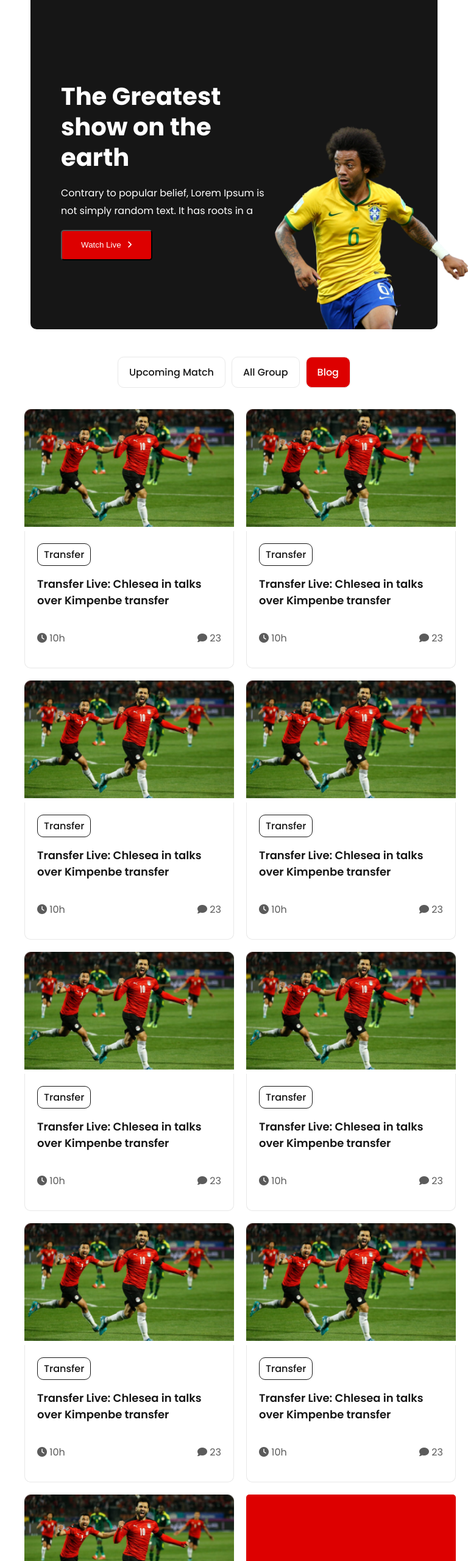
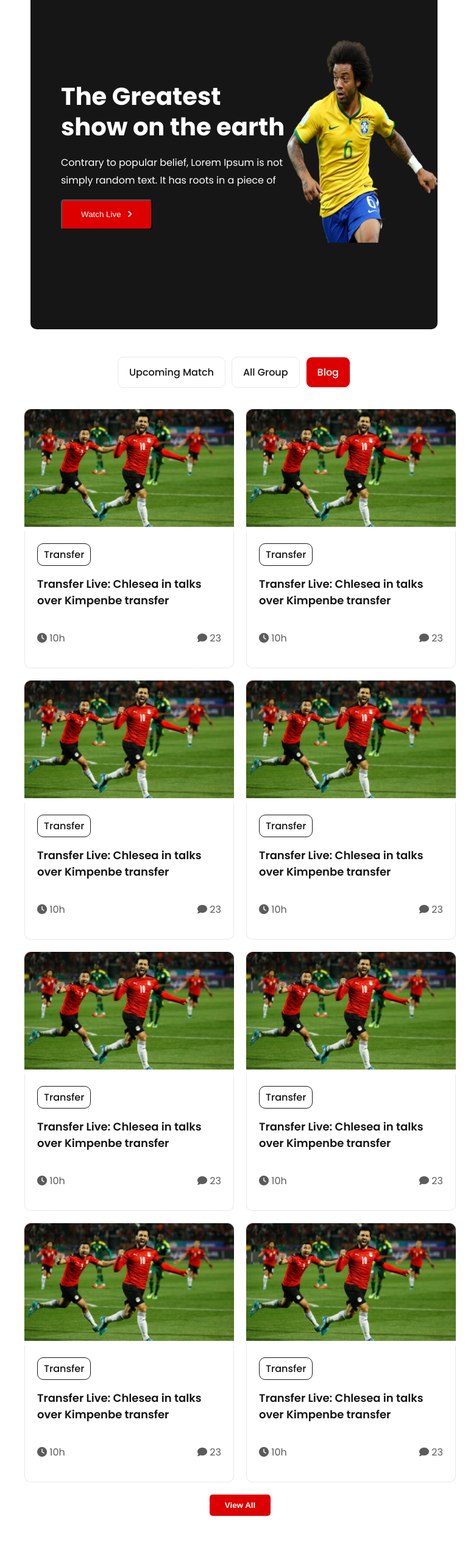
Before and after one commit to OahidurZaman/CricScore, a plain HTML site: page index.html in a window 768 px wide. Shown: the part 100-2660 px from the top of the page at 61% size. Drawn offline with Linux system fonts and the light colour scheme.

Commit message:
Final commit - all done

```diff
--- a/style.css
+++ b/style.css
@@ -1,3 +1,5 @@
+/* common styles */
+
 @import url("https://fonts.googleapis.com/css2?family=Poppins:wght@400;500;600;700&display=swap");
 
 body {
@@ -10,6 +12,7 @@ a {
   text-decoration: none;
 }
 
+/* header section styles */
 header {
   background-color: #161616;
   color: white;
@@ -88,6 +91,7 @@ header {
   height: 580px;
 }
 
+/* main section styles */
 main {
   margin: 0px 120px;
   display: flex;
@@ -168,7 +172,8 @@ main {
 .view-all-btn {
   background-color: #dd0000;
   color: white;
-  padding: 10px 18px;
+  width: 100px;
+  height: 35px;
   border: none;
   border-radius: 5px;
   font-weight: 600;
@@ -176,6 +181,7 @@ main {
   display: none;
 }
 
+/* footer styles */
 footer {
   background-color: #161616;
   color: white;
@@ -308,7 +314,7 @@ Tablet
   }
 
   .header-left h1 {
-    margin-top: 50px;
+    margin-top: 0px;
     font-size: 40px;
     line-height: 50px;
   }
@@ -322,10 +328,13 @@ Tablet
 
   .header-right {
     width: 40%;
+    display: flex;
+    align-items: center;
   }
 
   .header-right img {
     height: 335px;
+    width: 100%;
   }
 
   main {
@@ -358,8 +367,14 @@ Tablet
     grid-template-columns: 1fr 1fr;
   }
 
+  .main-right .single-card:last-of-type {
+    display: none;
+  }
+
   .view-all-btn {
     display: block;
+    grid-column: 1 / span 2;
+    margin: 0px auto;
   }
 }
 
```
Also changed, not shown: index.html (+5 -0 lines).
